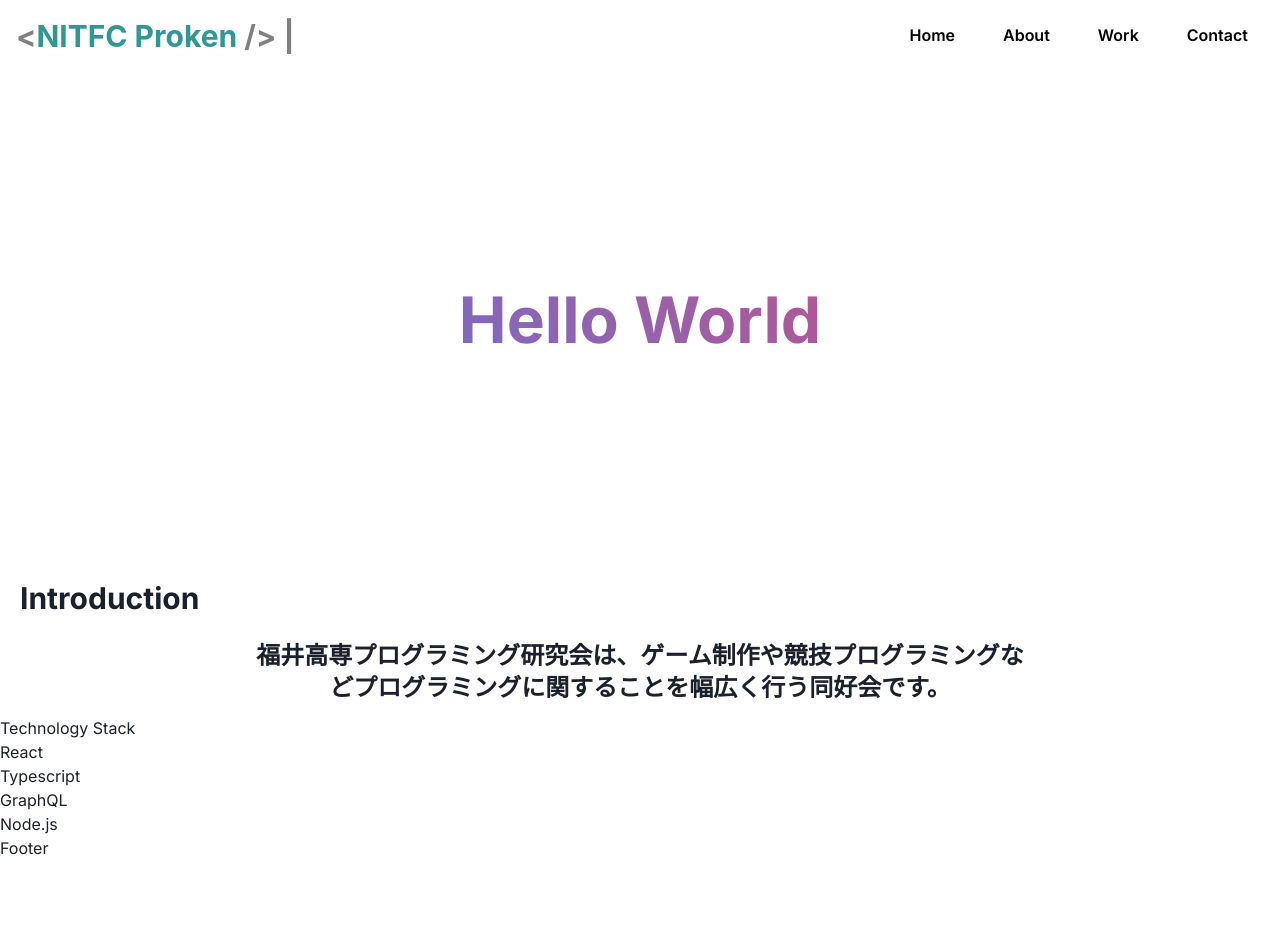
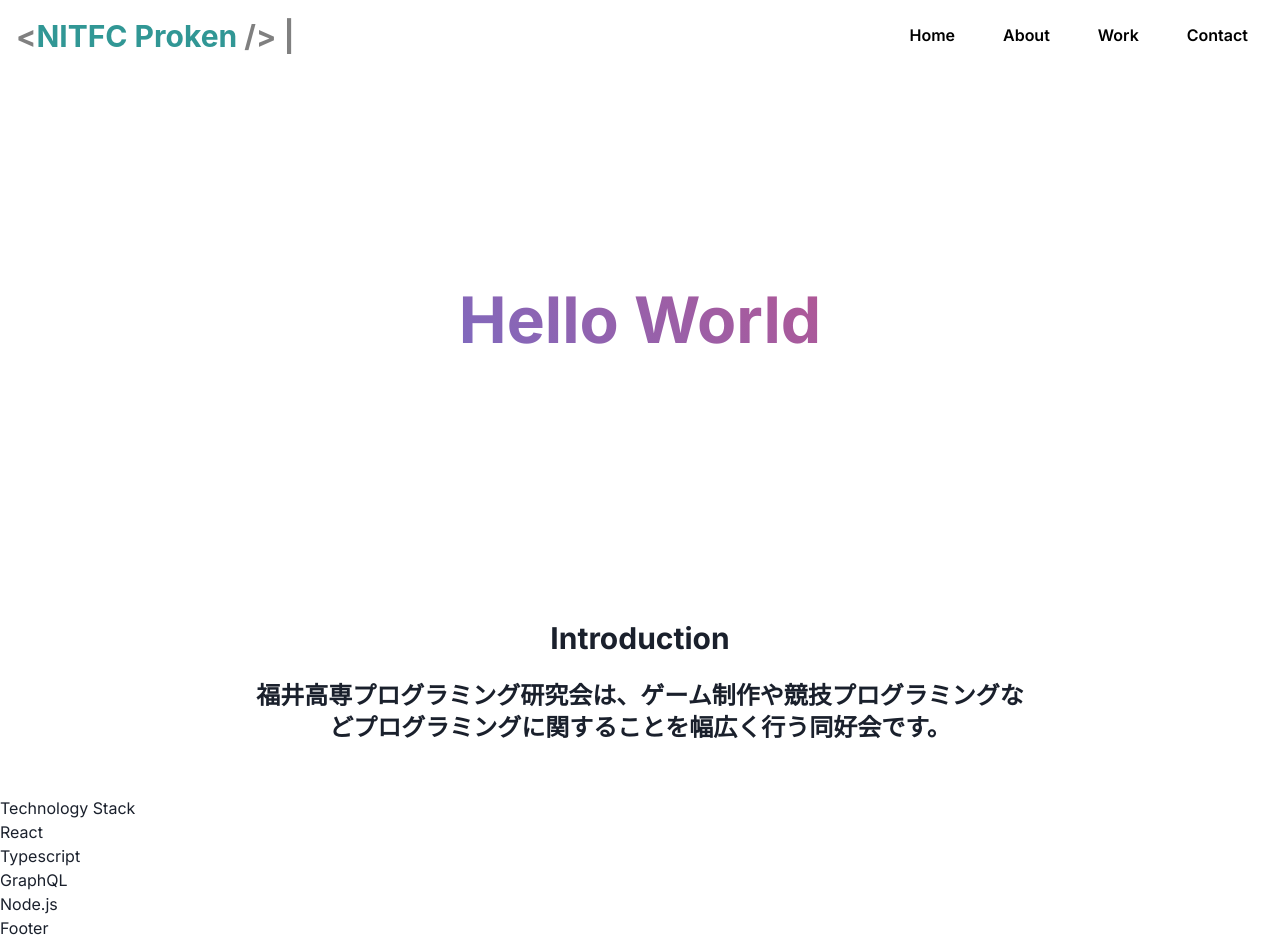
Before and after one commit to nitfc-proken/proken-hp, a Next.js app: page / in a window 1280 px wide. Before the commit the page ends 860 px from the top, so only its background shows below. Built offline with nearby package versions, Linux system fonts and the light colour scheme.

Commit message:
introductionを中心に寄せる

```diff
--- a/app/components/Introduction.tsx
+++ b/app/components/Introduction.tsx
@@ -1,7 +1,7 @@
 function Introduction() {
 	return (
-		<div>
-			<div className="pl-5">
+		<div className="p-10">
+			<div className="flex justify-center items-center">
 				<h1 className="text-3xl font-bold py-3">Introduction</h1>
 			</div>
 			<div className="flex justify-center items-center">
```
